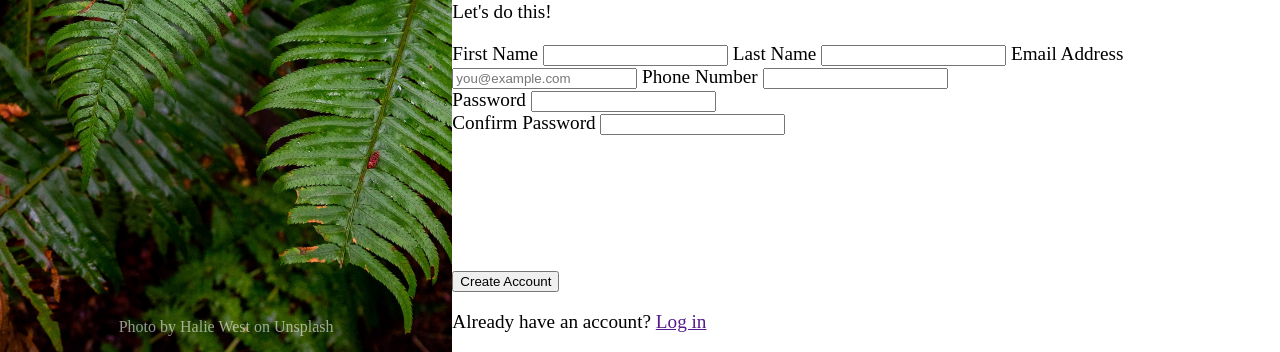
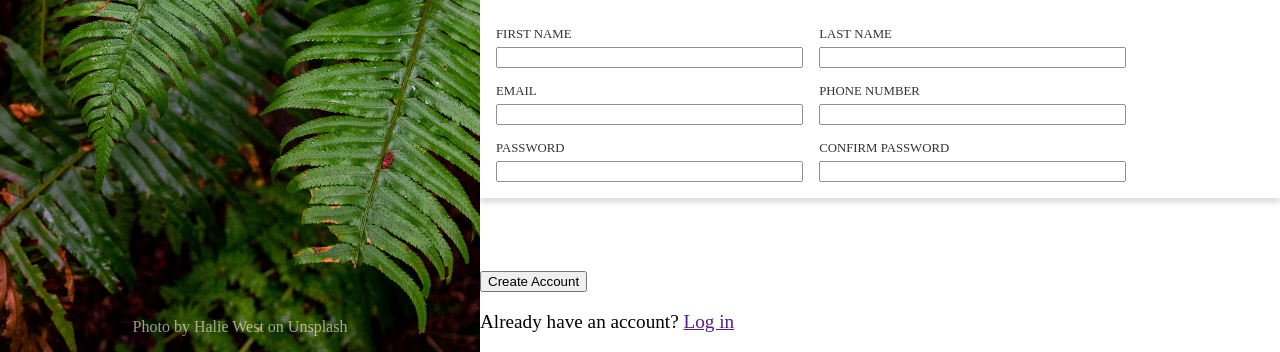
Before and after one commit to ZygisG13/sign-up-form, a plain HTML site: page index.html in a window 1280 px wide. Shown: the part 448-800 px from the top of the page. Drawn offline with Linux system fonts and the light colour scheme.

Commit message:
Right side form css done

```diff
--- a/index.html
+++ b/index.html
@@ -25,48 +25,44 @@
           </p>
           <p>You <em>know</em> you want to.</p>
         </div>
-        <div class="form">
+        <div class="my-form">
           <p>Let's do this!</p>
           <form action="example.com/path" method="post">
-            <label for="first_name">First Name</label>
-            <input type="text" id="first_name" />
-            <label for="last_name">Last Name</label>
-            <input type="text" id="last_name" />
-            <label for="user_email">Email Address</label>
-            <input type="email" id="user_email" name="email" placeholder="you@example.com" />
-            <label for="phonenumber"
-              >Phone Number
+            <div class="input">
+              <label for="first-name">First name</label>
+              <input type="text" name="first-name" id="first-name" required />
+            </div>
+
+            <div class="input">
+              <label for="last-name">Last name</label>
+              <input type="text" name="last-name" id="last-name" />
+            </div>
+
+            <div class="input">
+              <label for="email">Email</label>
+              <input type="email" name="email" id="email" required />
+            </div>
+
+            <div class="input">
+              <label for="phone-number">Phone number</label>
               <input
-                type="number"
-                id="phone_number"
-                name="phone_number"
-                required
-                pattern="[0-9]{10}"
+                type="text"
+                name="phone-number"
+                id="phone-number"
+                minlength="9"
+                maxlength="9"
               />
-              <div id="tel-error" class="error"></div>
-            </label>
-            <label for="password"
-              >Password
-              <input
-                type="password"
-                id="password"
-                name="password"
-                required
-                pattern="(?=.*\d)(?=.*[a-z])(?=.*[A-Z]).{8,}"
-              />
-              <div id="password-error" class="error"></div>
-            </label>
-            <label for="passwordC"
-              >Confirm Password
-              <input
-                type="password"
-                id="passwordC"
-                name="passwordC"
-                required
-                pattern="(?=.*\d)(?=.*[a-z])(?=.*[A-Z]).{8,}"
-              />
-              <div id="passwordC-error" class="error"></div>
-            </label>
+            </div>
+
+            <div class="input">
+              <label for="password">Password</label>
+              <input type="password" name="password" id="password" required />
+            </div>
+
+            <div class="input">
+              <label for="confirm-password">Confirm password</label>
+              <input type="password" name="confirm-password" id="confirm-password" required />
+            </div>
           </form>
         </div>
         <div class="confirmation">
--- a/styles/style.css
+++ b/styles/style.css
@@ -75,9 +75,43 @@ h1{
   display: flex;
   flex-direction: column;
   justify-content: center;
+  align-items: start;
   padding: 16px;
 }
 
 .huge-text {
-  width: 50vw;
+  width: 60vw;
 }
+
+.my-form {
+  display: flex;
+  flex-flow: row wrap;
+  align-items: flex-start;
+  gap: 20px;
+  padding: 16px;
+  box-shadow: 0px 5px 5px rgba(0, 0, 0, 0.123);
+}
+
+.my-form p {
+  align-self: start;
+  font-size: larger;
+  font-weight: 500;
+}
+
+form {
+  display: flex;
+  flex-wrap: wrap;
+  width: 60vw;
+  gap: 1rem;
+  font-size: 1rem;
+}
+
+.input{
+  display: flex;
+  flex-flow: column wrap;
+  width: 40%;
+  gap: 5px;
+  font-size: 0.8rem;
+  text-transform: uppercase;
+  opacity: 80%;
+}
```
